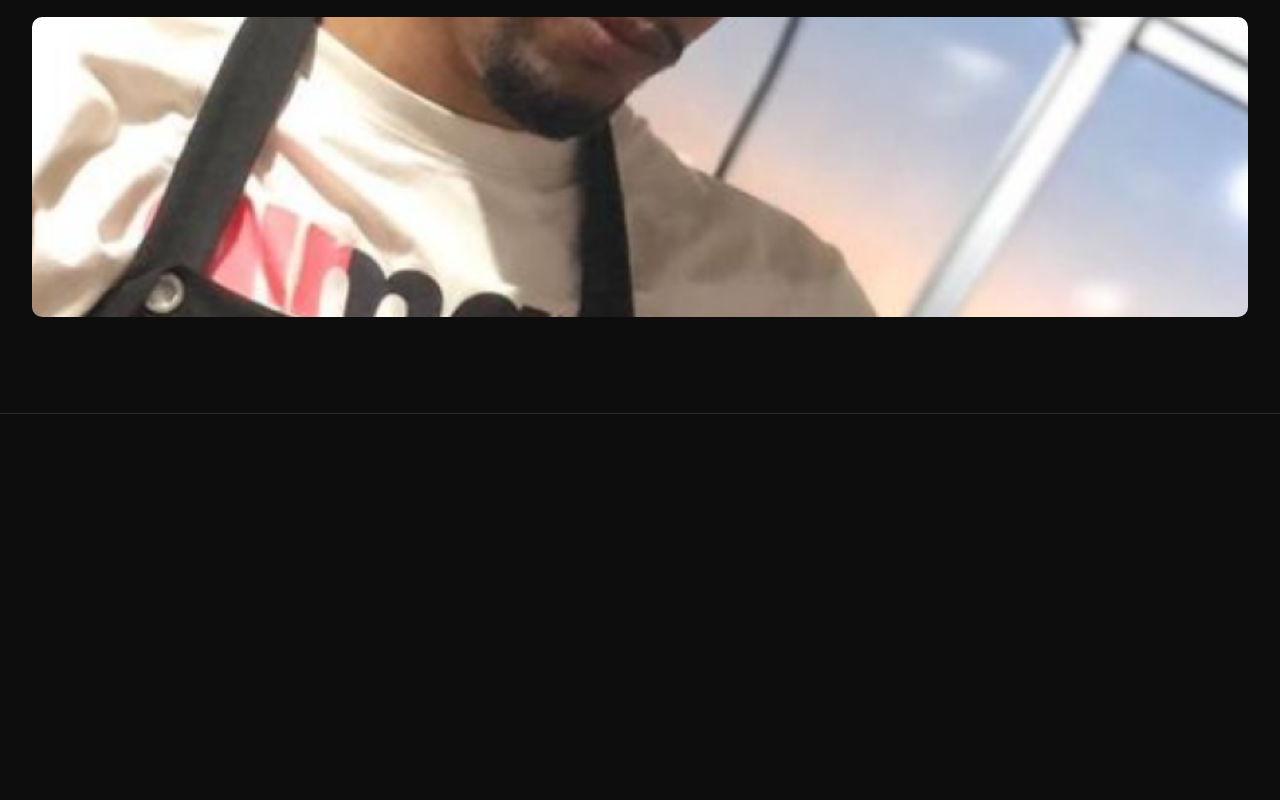
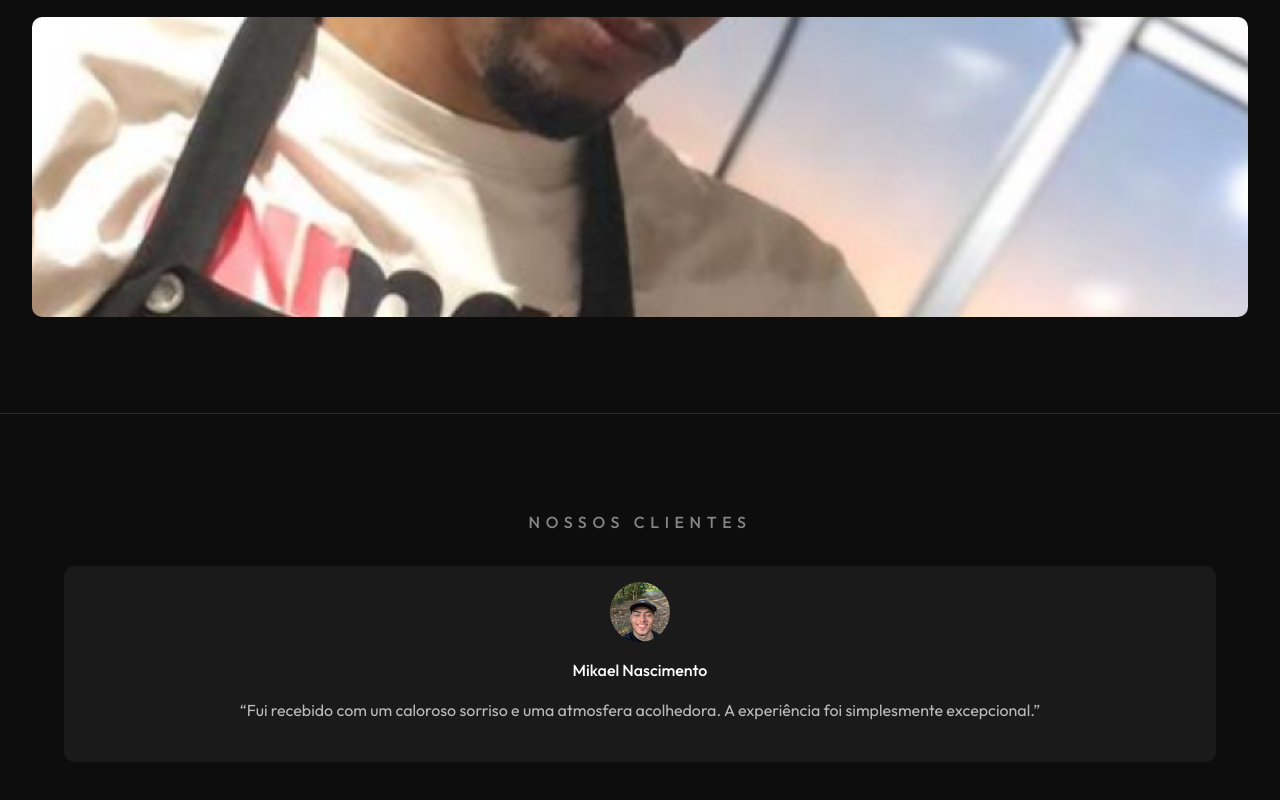
Before and after one commit to Joeth-Barber/joeth-barber-frontend, a Next.js app in the folder frontend/: page / in a window 1280 px wide. Shown: the part 1231-2031 px from the top of the page. Before the commit the page ends 1645 px from the top, so only its background shows below. Built offline with nearby package versions, Linux system fonts and the light colour scheme.

Commit message:
feat: create clientes section

```diff
--- /dev/null
+++ b/frontend/app/(home)/_components/clientes.tsx
@@ -0,0 +1,47 @@
+import { Card, CardContent } from "@/app/_components/ui/card";
+import {
+  Carousel,
+  CarouselContent,
+  CarouselItem,
+} from "@/app/_components/ui/carousel";
+import Image from "next/image";
+
+const ClientesSection = () => {
+  return (
+    <section id="clientes" className="py-[6rem]">
+      <div className="container mx-auto flex flex-col items-center space-y-[2rem]">
+        <h2 className="tracking-[.35rem] text-white/50 text-[1rem] font-medium uppercase">
+          nossos clientes
+        </h2>
+        <Carousel className="container">
+          <CarouselContent>
+            <CarouselItem>
+              <Card className="p-4 rounded-[10px] bg-second_dark border-none">
+                <CardContent className="flex flex-col items-center space-y-4">
+                  <div className="relative p-2 w-[60px] h-[60px] flex items-center justify-center rounded-full">
+                    <Image
+                      src="/mikael_image.png"
+                      fill
+                      loading="lazy"
+                      className="rounded-full"
+                      alt="Corte de cabelo"
+                    />
+                  </div>
+                  <h3 className="text-white font-medium text-[1rem] capitalize">
+                    mikael nascimento
+                  </h3>
+                  <p className="w-full text-white/70 text-center text-[1rem]">
+                    “Fui recebido com um caloroso sorriso e uma atmosfera
+                    acolhedora. A experiência foi simplesmente excepcional.”
+                  </p>
+                </CardContent>
+              </Card>
+            </CarouselItem>
+          </CarouselContent>
+        </Carousel>
+      </div>
+    </section>
+  );
+};
+
+export default ClientesSection;
--- a/frontend/app/(home)/page.tsx
+++ b/frontend/app/(home)/page.tsx
@@ -1,4 +1,5 @@
 import Header from "../_components/header/header";
+import ClientesSection from "./_components/clientes";
 import GaleriaFotos from "./_components/galeria";
 import HeroSection from "./_components/hero";
 import Services from "./_components/services";
@@ -10,6 +11,7 @@ const Home = () => {
       <HeroSection />
       <Services />
       <GaleriaFotos />
+      <ClientesSection />
     </div>
   );
 };
```
Also changed, not shown: frontend/public/mikael_image.png (added).
